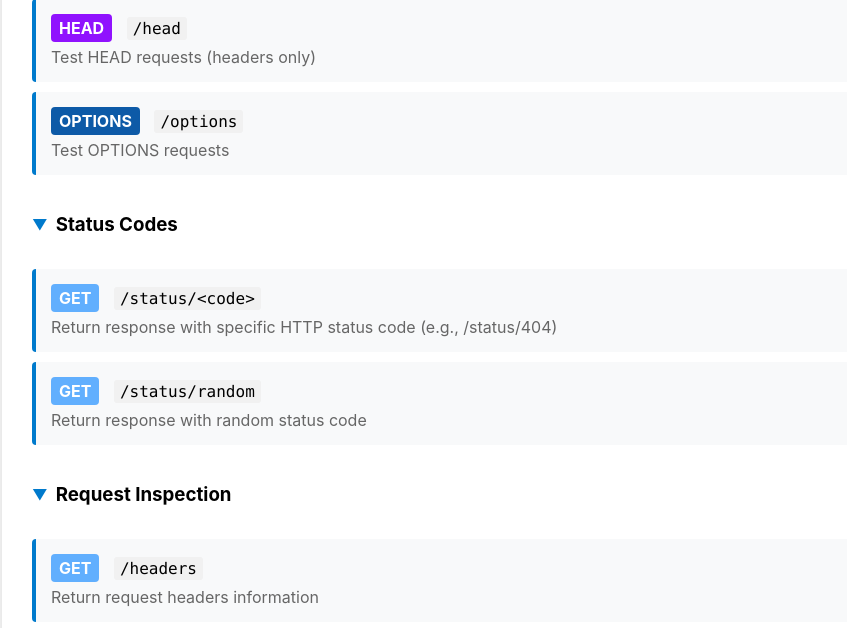
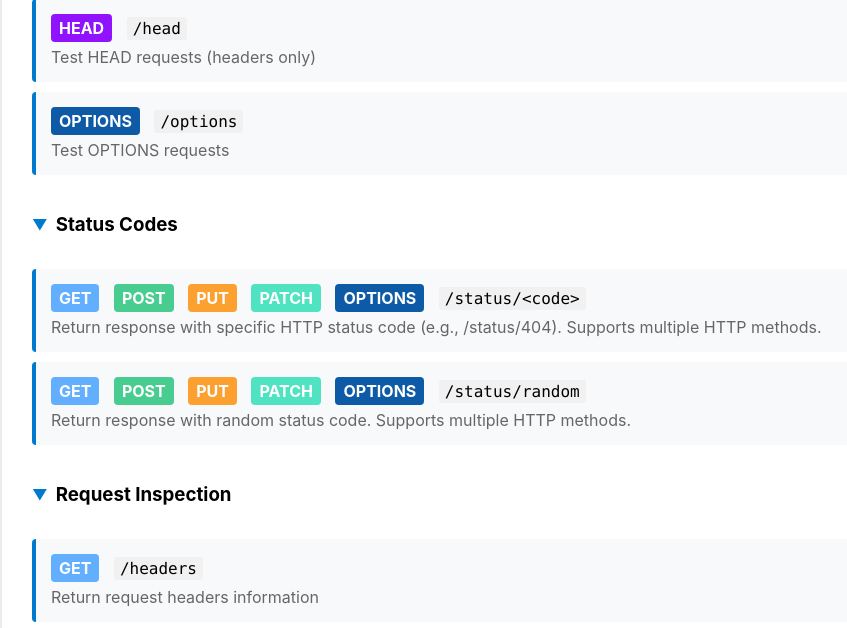
Before and after one commit to plantree/httpilot, a Flask app: page / in a window 1280 px wide. Shown: the part 849-1477 px from the top of the page, without its empty margins (38-885 px from the left). Run offline with Flask 3, Linux system fonts and the light colour scheme.

Commit message:
[2025-09-17] support different methods for status codes

```diff
--- a/src/app.py
+++ b/src/app.py
@@ -60,6 +60,7 @@ def create_app(config_name="development"):
 
     return app
 
+
 def main():
     """Entry point for console script."""
     app = create_app()
--- a/src/routes/status_codes.py
+++ b/src/routes/status_codes.py
@@ -6,7 +6,7 @@ from werkzeug.exceptions import HTTPException
 bp = Blueprint("status_codes", __name__)
 
 
-@bp.route("/status/<int:code>")
+@bp.route("/status/<int:code>", methods=["GET", "PUT", "PATCH", "POST", "OPTIONS"])
 def status_code(code):
     """Return a response with the specified status code."""
 
@@ -66,10 +66,10 @@ def status_code(code):
         return jsonify(response_data), code
     else:
         # Handle unknown status codes
-        abort(code)
+        abort(400)
 
 
-@bp.route("/status/random")
+@bp.route("/status/random", methods=["GET", "PUT", "PATCH", "POST", "OPTIONS"])
 def random_status():
     """Return a random status code."""
     import random
--- a/src/templates/index.html
+++ b/src/templates/index.html
@@ -175,13 +175,21 @@
         <div class="collapsible-content">
             <div class="endpoint">
                 <span class="method get">GET</span>
+                <span class="method post">POST</span>
+                <span class="method put">PUT</span>
+                <span class="method patch">PATCH</span>
+                <span class="method options">OPTIONS</span>
                 <code>/status/&lt;code&gt;</code>
-                <div class="description">Return response with specific HTTP status code (e.g., /status/404)</div>
+                <div class="description">Return response with specific HTTP status code (e.g., /status/404). Supports multiple HTTP methods.</div>
             </div>
             <div class="endpoint">
                 <span class="method get">GET</span>
+                <span class="method post">POST</span>
+                <span class="method put">PUT</span>
+                <span class="method patch">PATCH</span>
+                <span class="method options">OPTIONS</span>
                 <code>/status/random</code>
-                <div class="description">Return response with random status code</div>
+                <div class="description">Return response with random status code. Supports multiple HTTP methods.</div>
             </div>
         </div>
 
```
